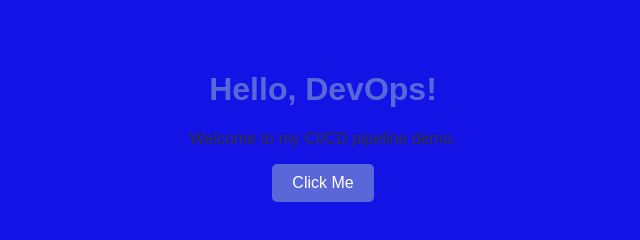
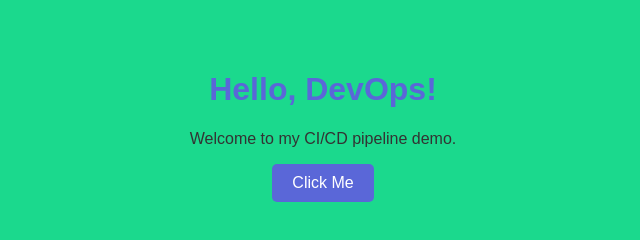
Before and after one commit to aholston/cicd_pipeline, a plain HTML site: page index.html in a window 1280 px wide. Shown: the whole page, without its empty margins (317-957 px from the left). Drawn offline with Linux system fonts and the light colour scheme.

Commit message:
pipeline testing

```diff
--- a/index.html
+++ b/index.html
@@ -8,7 +8,7 @@
     body {
       font-family: Arial, sans-serif;
       text-align: center;
-      background-color: #1313e5;
+      background-color: #1bd98d;
       color: #333;
       margin: 0;
       padding: 50px;
```
